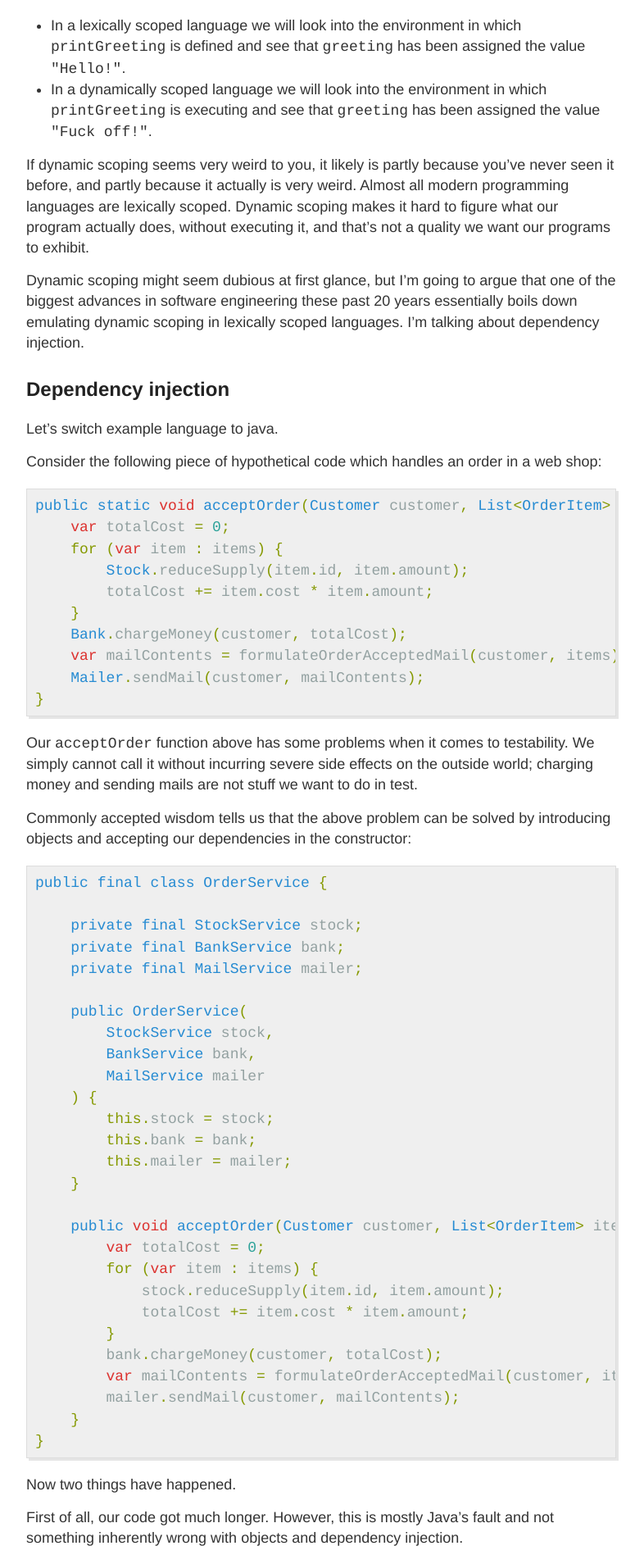
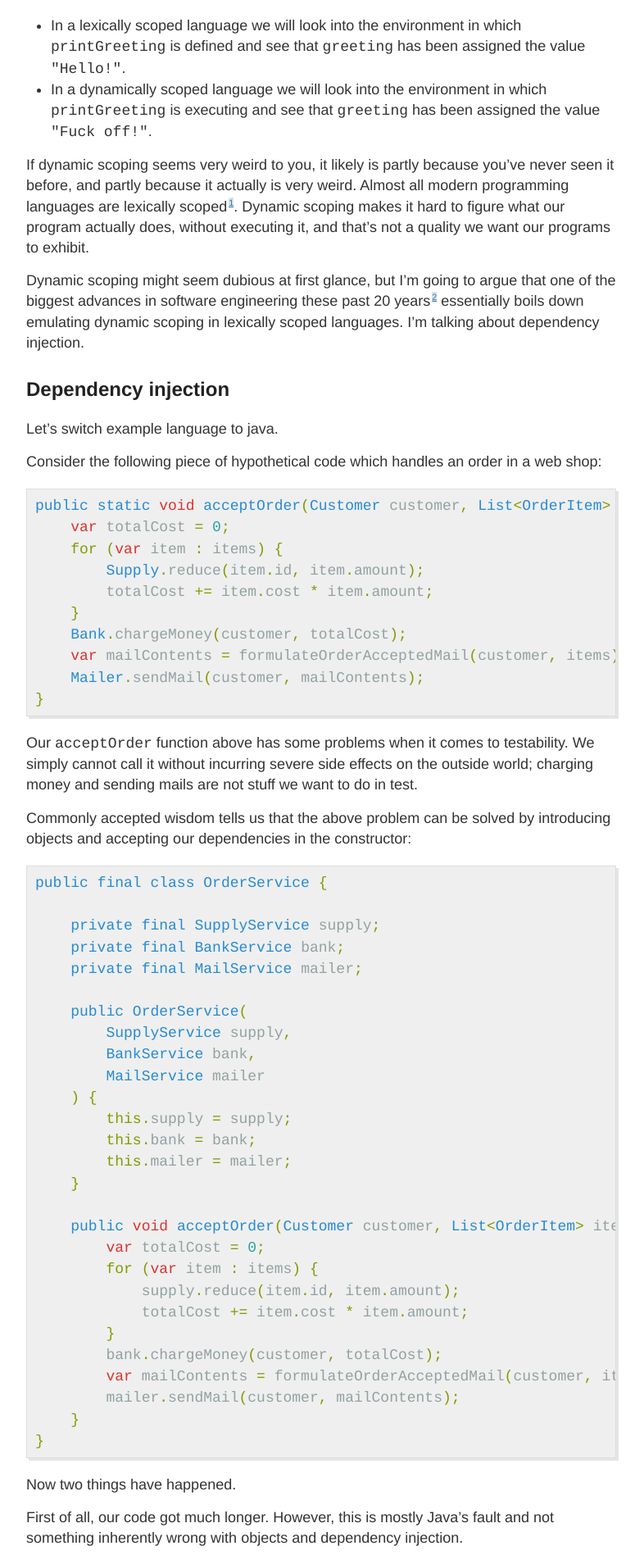
Before and after one commit to gulundin/gulundin.github.io, a Jekyll site: the page built from _posts/2019-10-26-di-frameworks-are-dynamic-binding.md, in a window 1280 px wide. Shown: the part 875-2783 px from the top of the page at 82% size, without its empty margins (248-1034 px from the left). Built offline with Jekyll 4.4.1, drawn with Linux system fonts in a browser that asks for light colours; some of the changed text lies outside the part shown.

Commit message:
Adds footnotes and improves explainations in dynamic bindings

```diff
--- a/_config.yml
+++ b/_config.yml
@@ -62,6 +62,7 @@ version: v1.2.0
 kramdown:
   # Use GitHub flavored markdown, including triple backtick fenced code blocks
   input: GFM
+  footnote_backlink: "⤴"
   # Jekyll 3 and GitHub Pages now only support rouge for syntax highlighting
   syntax_highlighter: rouge
   syntax_highlighter_opts:
--- a/_posts/2019-10-26-di-frameworks-are-dynamic-binding.md
+++ b/_posts/2019-10-26-di-frameworks-are-dynamic-binding.md
@@ -47,7 +47,7 @@ Consider the following piece of hypothetical code which handles an order in a we
 public static void acceptOrder(Customer customer, List<OrderItem> items) {
     var totalCost = 0;
     for (var item : items) {
-        Stock.reduceSupply(item.id, item.amount);
+        Supply.reduce(item.id, item.amount);
         totalCost += item.cost * item.amount;
     }
     Bank.chargeMoney(customer, totalCost);
@@ -65,16 +65,16 @@ introducing objects and accepting our dependencies in the constructor:
 {% highlight java %}
 public final class OrderService {
 
-    private final StockService stock;
+    private final SupplyService supply;
     private final BankService bank;
     private final MailService mailer;
 
     public OrderService(
-        StockService stock,
+        SupplyService supply,
         BankService bank,
         MailService mailer
     ) {
-        this.stock = stock;
+        this.supply = supply;
         this.bank = bank;
         this.mailer = mailer;
     }
@@ -82,7 +82,7 @@ public final class OrderService {
     public void acceptOrder(Customer customer, List<OrderItem> items) {
         var totalCost = 0;
         for (var item : items) {
-            stock.reduceSupply(item.id, item.amount);
+            supply.reduce(item.id, item.amount);
             totalCost += item.cost * item.amount;
         }
         bank.chargeMoney(customer, totalCost);
@@ -123,16 +123,16 @@ container for all things we want to change when testing:
 
 {% highlight java %}
 public final class Env {
-    public final Stock stock;
-    public final Bank bank;
-    public final Mailer mailer;
+    public final SupplyService supply;
+    public final BankService bank;
+    public final MailerService mailer;
 
     public Env(
-        StockService stock,
+        SupplyService supply,
         BankService bank,
         MailService mailer
     ) {
-        this.stock = stock;
+        this.supply = supply;
         this.bank = bank;
         this.mailer = mailer;
     }
@@ -143,7 +143,7 @@ public final class Env {
 public static void acceptOrder(Env env, Customer customer, List<OrderItem> items) {
     var totalCost = 0;
     for (var item : items) {
-        env.stock.reduceSupply(env, item.id, item.amount);
+        env.supply.reduce(env, item.id, item.amount);
         totalCost += item.cost * item.amount;
     }
     env.bank.chargeMoney(env, customer, totalCost);
--- a/style.scss
+++ b/style.scss
@@ -287,3 +287,27 @@ footer {
 // ... Otherwise it really bloats up the top of the CSS file and makes it difficult to find the start
 @import "highlights";
 @import "svg-icons";
+
+.footnote {
+  content: '[' counter(footnotes) ']'; /* 1 */
+  vertical-align: super; /* 2 */
+  font-size: 0.6em; /* 3 */
+  margin-left: 2px; /* 4 */
+  text-decoration: underline; /* 5 */
+  cursor: pointer; /* 5 */
+  background-color: rgba(54, 118, 161, 0.2);
+  border-color: #3676a1;
+  color: #3676a1;
+}
+
+.footnote:hover, .footnote:focus {
+  background-color: rgba(171, 51, 43, 0.2);
+  border-color: #ab332b;
+  color: #ab332b;
+}
+
+.footnotes::before {
+  display: block;
+  font-weight: bold;
+  content: "Footnotes:";
+}
```
Also changed, not shown: other parts of _posts/2019-10-26-di-frameworks-are-dynamic-binding.md (+22 -9 lines), 2 other files.
